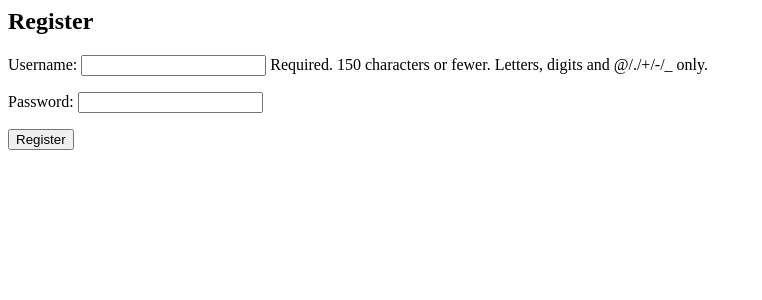
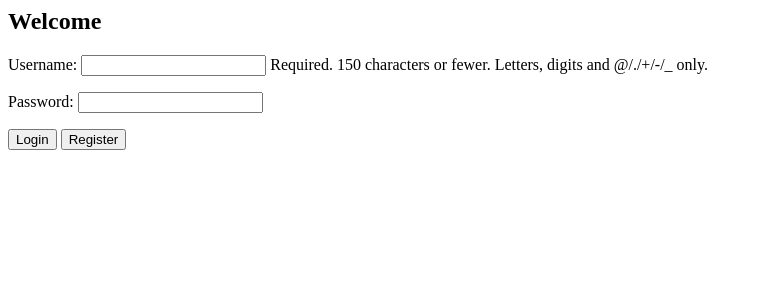
Before and after one commit to wzyndul/cloud_computing_systems, a Django app: page / in a window 1280 px wide. Shown: the top 300 px of the page, without its empty margins (0-762 px from the left). Run offline with Django 4.2, Linux system fonts and the light colour scheme.

Commit message:
Basic login or register buttons added

```diff
--- a/cloud_django_project/cloudapp/views.py
+++ b/cloud_django_project/cloudapp/views.py
@@ -10,12 +10,21 @@ def register_user(request):
     if request.method == 'POST':
         form = UserRegistrationForm(request.POST)
         if form.is_valid():
-            form.save()  # This will create a new user
-            # Redirect the user to a success page or any other appropriate action
-            return redirect('success_page')
+            if 'login' in request.POST:
+                username = request.POST['username']
+                password = request.POST['password']
+                user = authenticate(username=username, password=password)
+                if user:
+                    return redirect('success_page')
+                else:
+                    return HttpResponse('Invalid login credentials')
+
+            elif 'register' in request.POST:
+                form.save()  # This will create a new user
+                # Redirect the user to a success page or any other appropriate action
+                return redirect('success_page')
     else:
         form = UserRegistrationForm()
-    users = User.objects.all()
     return render(request, 'register.html', {'form': form})
 
 
--- a/cloud_django_project/templates/register.html
+++ b/cloud_django_project/templates/register.html
@@ -1,9 +1,9 @@
-
 {% block content %}
-  <h2>Register</h2>
+  <h2>Welcome</h2>
   <form method="post">
     {% csrf_token %}
     {{ form.as_p }}
-    <button type="submit">Register</button>
+    <button type="submit" name="login">Login</button>
+    <button type="submit" name="register">Register</button>
   </form>
 {% endblock %}
```
